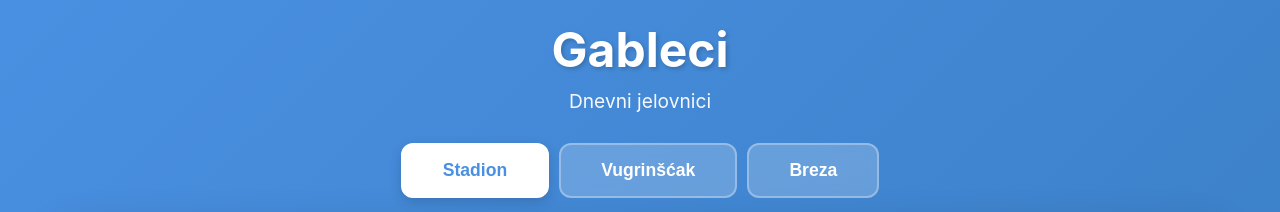
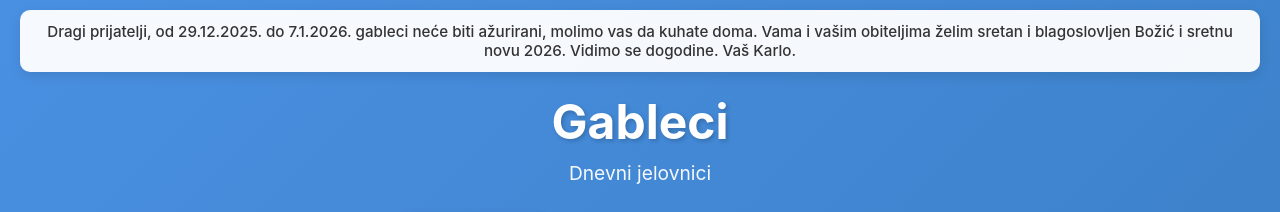
Before and after one commit to karlohrvacic/gableci, a plain HTML site: page index.html in a window 1280 px wide. Shown: the top 212 px of the page. Drawn offline with Linux system fonts and the light colour scheme.

Commit message:
Božićna čestitka

```diff
--- a/index.html
+++ b/index.html
@@ -395,11 +395,39 @@
                 display: none;
             }
         }
+
+        .holiday-banner {
+            background: rgba(255, 255, 255, 0.95);
+            color: #333;
+            padding: 12px 16px;
+            margin: 10px 20px 0;
+            border-radius: 10px;
+            box-shadow: var(--shadow-sm);
+            text-align: center;
+            font-size: 0.95rem;
+            font-weight: 500;
+        }
+
+        @media (max-width: 600px) {
+            .holiday-banner {
+                margin: 10px 10px 0;
+                font-size: 0.9rem;
+            }
+        }
+
     </style>
 </head>
 <body>
 <!-- Skip to content for keyboard navigation -->
 <a href="#main-content" class="skip-link">Preskoči na sadržaj</a>
+
+<div class="holiday-banner" role="status" aria-live="polite">
+    <p>
+        Dragi prijatelji, od 29.12.2025. do 7.1.2026. gableci neće biti ažurirani, molimo vas da kuhate doma.
+        Vama i vašim obiteljima želim sretan i blagoslovljen Božić i sretnu novu 2026. Vidimo se dogodine.
+        Vaš Karlo.
+    </p>
+</div>
 
 <div class="container">
     <header>
@@ -456,7 +484,7 @@
                  role="tabpanel"
                  aria-labelledby="tab-vugrinscak"
                  aria-hidden="true">
-            <img src="https://cdn.hrva.cc/gableci/vugrinscak.jpg"
+            <img src="https://cdn.hrva.cc/gableci/vugrinscak.png"
                  alt="Dnevni jelovnik Gableci Vugrinšćak - današnja ponuda jela i napitaka"
                  width="800"
                  height="1200"
@@ -471,7 +499,7 @@
                  role="tabpanel"
                  aria-labelledby="tab-breza"
                  aria-hidden="true">
-            <img src="https://cdn.hrva.cc/gableci/breza.jpg"
+            <img src="https://cdn.hrva.cc/gableci/breza.png"
                  alt="Dnevni jelovnik Gableci Breza - današnja ponuda jela i napitaka"
                  width="800"
                  height="1200"
```
